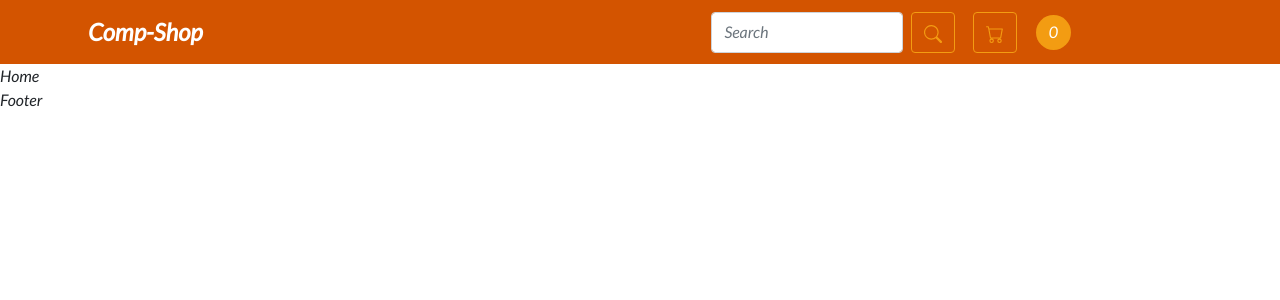
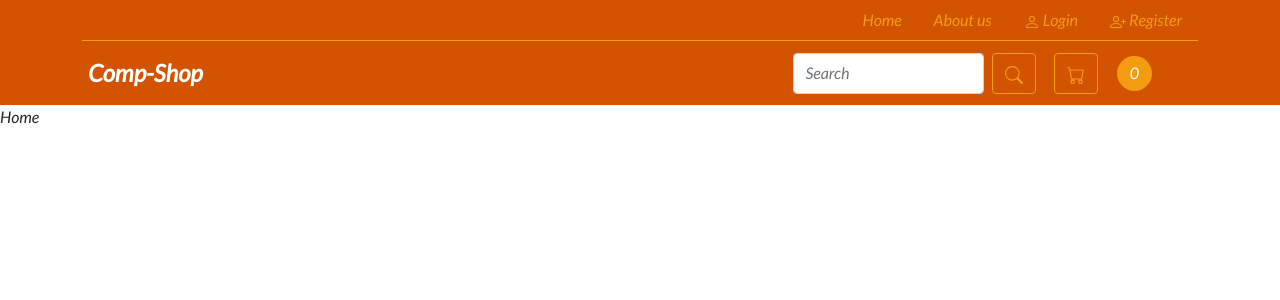
Before and after one commit to Slowinskip/computer-shop, a React (Create React App) app: page / in a window 1280 px wide. Shown: the top 300 px of the page. Built offline with nearby package versions, Linux system fonts and the light colour scheme.

Commit message:
Add html and css to topBar

```diff
--- a/src/App.js
+++ b/src/App.js
@@ -2,10 +2,12 @@ import { Route, Routes } from 'react-router-dom'
 import Footer from './components/layout/Footer/Footer'
 import Home from './components/layout/Home/Home'
 import NavBar from './components/layout/Navbar/Navbar'
+import TopBar from './components/layout/TopBar/TopBar'
 
 function App() {
   return (
     <main>
+      <TopBar />
       <NavBar />
       <Routes>
         <Route path="/" element={<Home />} />
--- a/src/components/layout/Footer/Footer.js
+++ b/src/components/layout/Footer/Footer.js
@@ -1,7 +1,8 @@
 import React from 'react'
+import styles from './Footer.module.scss'
 
 const Footer = () => {
-  return <div>Footer</div>
+  return <div className={styles.footer}></div>
 }
 
 export default Footer
--- a/src/components/layout/Footer/Footer.module.scss
+++ b/src/components/layout/Footer/Footer.module.scss
@@ -0,0 +1,6 @@
+@import '../../../styles/settings.scss';
+@import '../../../styles/global.scss';
+
+.footer {
+  background-color: $main-color;
+}
--- a/src/components/layout/Navbar/Navbar.js
+++ b/src/components/layout/Navbar/Navbar.js
@@ -1,5 +1,5 @@
 import React from 'react'
-import { Button, Col, Container, Form, Nav, Row } from 'react-bootstrap'
+import { Button, Col, Container, Form } from 'react-bootstrap'
 import styles from './Navbar.module.scss'
 import Navbar from 'react-bootstrap/Navbar'
 import { Link } from 'react-router-dom'
@@ -40,10 +40,10 @@ const NavBar = () => {
               </Button>
             </Link>
           </Col>
-          <Col className={'col-2 '}>
+          <Col className={'col-1 '}>
             <p
               className={
-                'd-flex align-items-center justify-content-center m-0 ' +
+                'd-flex align-items-center justify-content-center m-0  ' +
                 styles.cartLenght
               }
             >
--- /dev/null
+++ b/src/components/layout/TopBar/TopBar.js
@@ -0,0 +1,43 @@
+import React from 'react'
+import { Container, Nav } from 'react-bootstrap'
+import styles from './TopBar.module.scss'
+import { BsPerson, BsPersonPlus } from 'react-icons/bs'
+const TopBar = () => {
+  return (
+    <div className={styles.container}>
+      <Container className={styles.container}>
+        <Nav className={'justify-content-end ' + styles.nav}>
+          {' '}
+          <Nav.Item>
+            <Nav.Link href="/" style={{ color: '#f39c12' }}>
+              <p className="m-0 p-0">Home</p>
+            </Nav.Link>
+          </Nav.Item>
+          <Nav.Item>
+            <Nav.Link href="/about" style={{ color: '#f39c12' }}>
+              <p className="m-0 p-0">About us</p>
+            </Nav.Link>
+          </Nav.Item>
+          <Nav.Item>
+            {' '}
+            <Nav.Link href="/login" style={{ color: '#f39c12' }}>
+              <p className="m-0 p-0">
+                <BsPerson /> Login
+              </p>
+            </Nav.Link>
+          </Nav.Item>
+          <Nav.Item>
+            {' '}
+            <Nav.Link href="/register" style={{ color: '#f39c12' }}>
+              <p className="m-0 p-0">
+                <BsPersonPlus /> Register
+              </p>
+            </Nav.Link>
+          </Nav.Item>
+        </Nav>
+      </Container>
+    </div>
+  )
+}
+
+export default TopBar
--- /dev/null
+++ b/src/components/layout/TopBar/TopBar.module.scss
@@ -0,0 +1,13 @@
+@import '../../../styles/settings.scss';
+@import '../../../styles/global.scss';
+
+.container {
+  background-color: $main-color;
+
+  .nav {
+    border-bottom: 1px solid $color-orange;
+    p:hover {
+      color: $color-white;
+    }
+  }
+}
```
